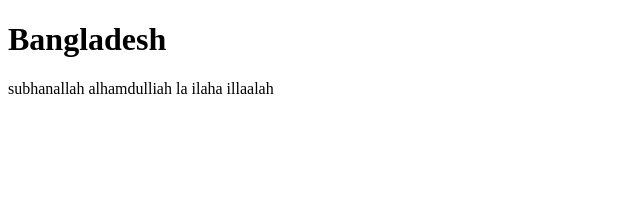
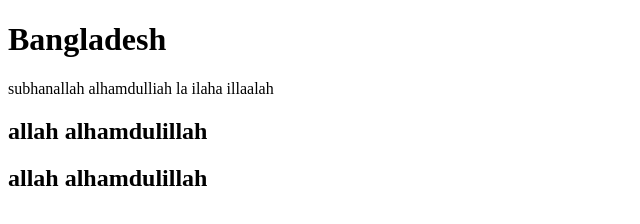
Before and after one commit to me-mrrahat/test, a plain HTML site: page index.html in a window 1280 px wide. Shown: the whole page, without its empty margins (0-640 px from the left). Drawn offline with Linux system fonts and the light colour scheme.

Commit message:
addad 3rd time

```diff
--- a/index.html
+++ b/index.html
@@ -10,5 +10,8 @@
     <h1>Bangladesh</h1>
 
     <p> subhanallah alhamdulliah la ilaha illaalah </p>
+
+    <h2> allah alhamdulillah</h2>
+    <h2> allah alhamdulillah</h2>
 </body>
 </html>
```
